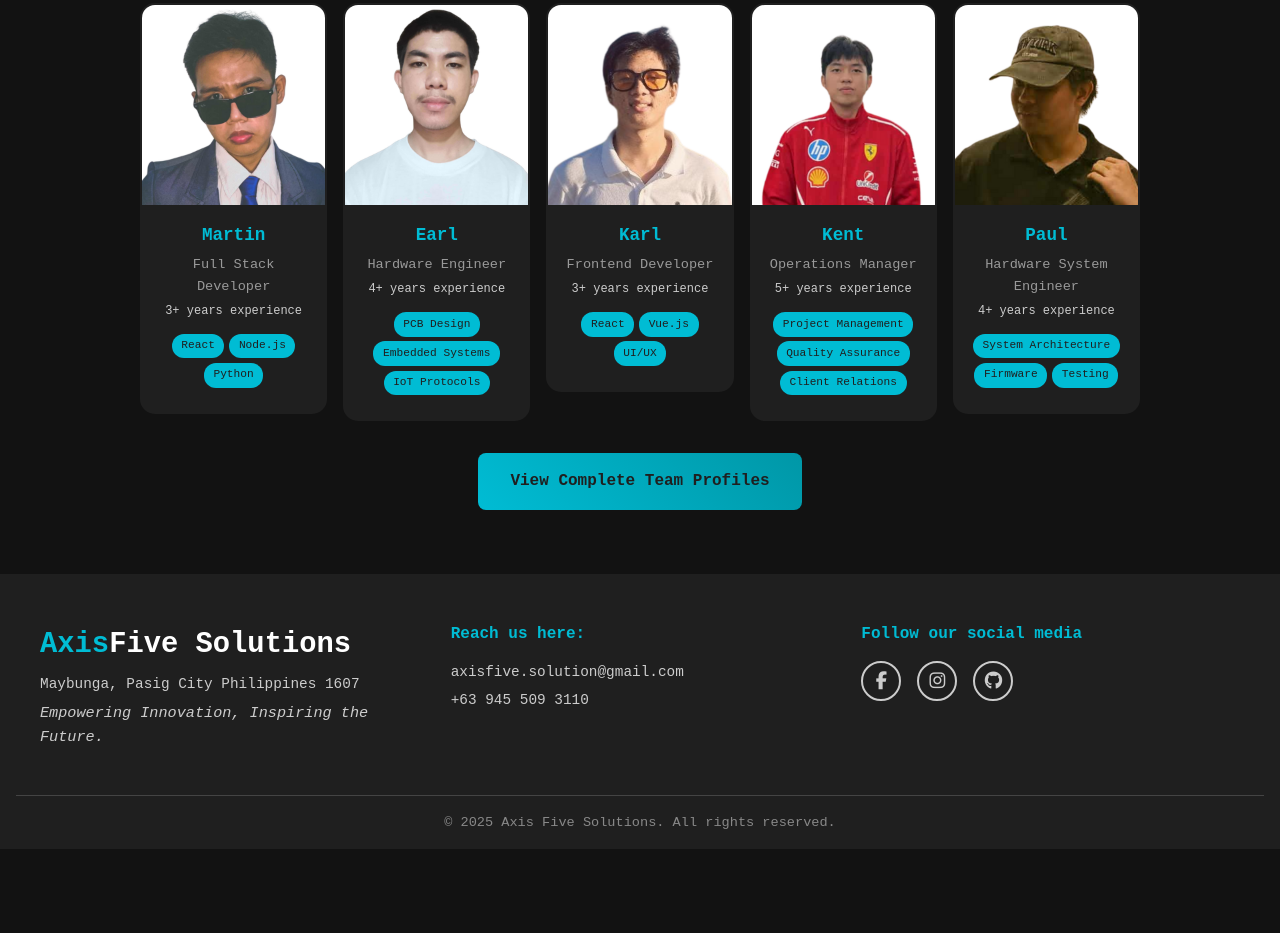
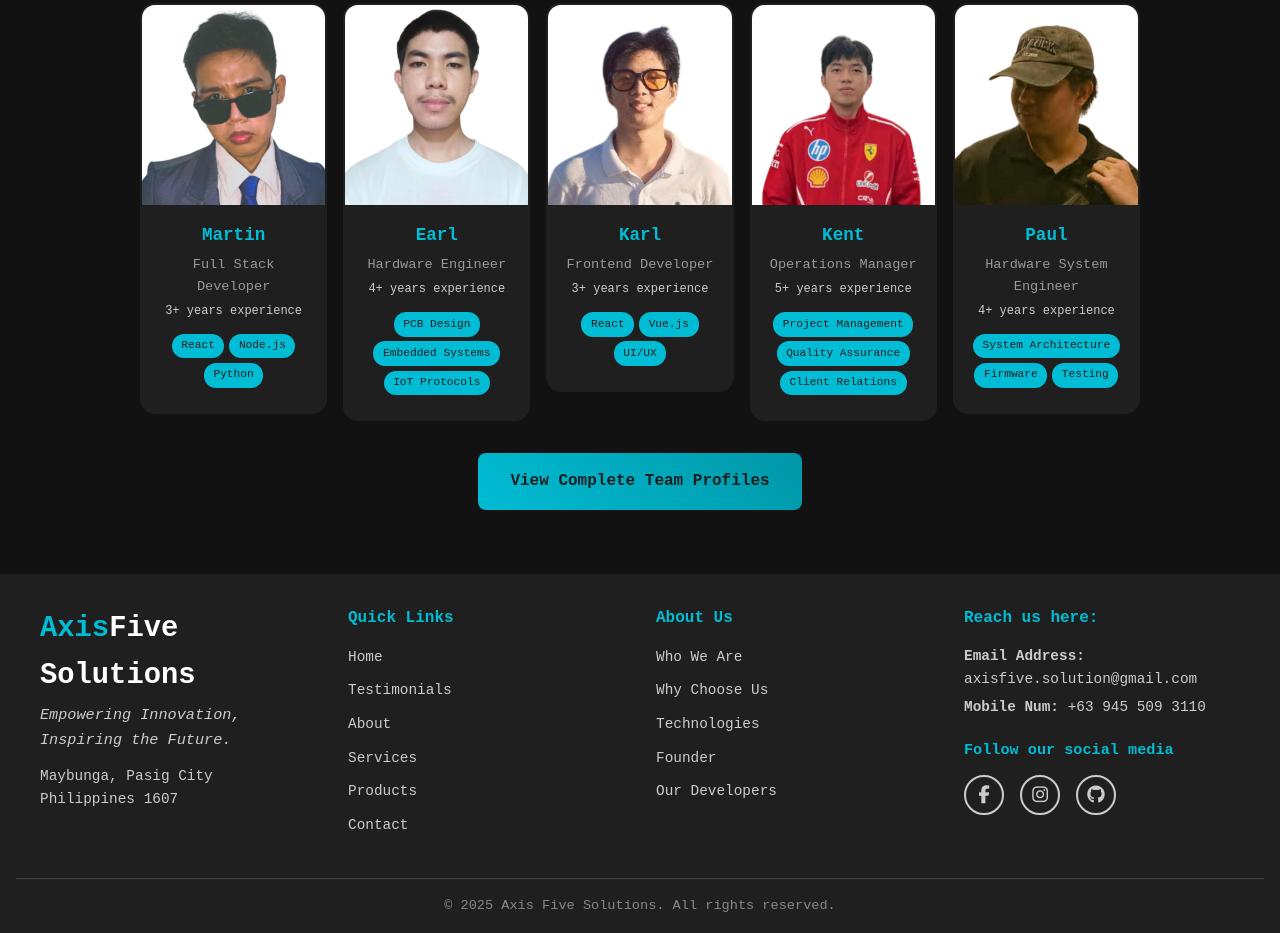
Before and after one commit to MartinColoma/Axis-Five, a website: page pages/about/about.html in a window 1280 px wide. Shown: the part 5530-6463 px from the top of the page. Before the commit the page ends 6379 px from the top, so only its background shows below. Drawn offline with Linux system fonts and the light colour scheme.

Commit message:
footer directories updated

```diff
--- a/pages/about/about.css
+++ b/pages/about/about.css
@@ -637,23 +637,23 @@ header {
 footer {
   background-color: #1f1f1f;
   color: #fff;
-  padding: 3rem 1rem 1rem;
+  padding: 2rem 1rem 1rem;
   font-family: Arial, sans-serif;
 }
 
 .footer-container {
   display: flex;
-  justify-content: space-between;
+  justify-content: space-between; /* pushes left/center/right */
   align-items: flex-start;
-  flex-wrap: wrap;
+  flex-wrap: wrap; /* stacks on smaller screens */
   max-width: 1200px;
   margin: 0 auto;
-  gap: 2rem;
+  gap: 2rem; /* keep breathing room on wrap */
 }
 
 .footer-column {
   flex: 1;
-  min-width: 250px;
+  min-width: 200px; /* prevents too much squish */
 }
 
 .footer-logo h1 {
@@ -689,9 +689,44 @@ footer {
   color: #00bcd4;
 }
 
+.footer-column h4 {
+  margin-bottom: 0.8rem;
+  margin-top: 1.2rem;
+  font-size: 0.95rem;
+  color: #00bcd4;
+}
+
+/* Footer Links Styling */
 .footer-links {
+  list-style: none;
+  padding: 0;
+  margin: 0;
+}
+
+.footer-links li {
+  margin-bottom: 0.5rem;
+}
+
+.footer-links a {
+  color: #ccc;
+  text-decoration: none;
+  font-size: 0.9rem;
+  transition: color 0.3s ease;
+}
+
+.footer-links a:hover {
+  color: #00bcd4;
+}
+
+/* Social Links Container */
+.footer-social {
+  margin-top: 1.2rem;
+}
+
+.social-links {
   display: flex;
   gap: 1rem;
+  margin-top: 0.5rem;
 }
 
 .footer-btn {
@@ -709,20 +744,20 @@ footer {
 }
 
 .footer-btn:hover {
-  background-color: #00bcd4;
-  border: 2px solid #00bcd4;
+  background-color: #0097a7;
+  border: 2px solid #0097a7;
   color: #1f1f1f;
-  transform: translateY(-3px);
 }
 
 .copyright {
-  border-top: 1px solid #444;
+  border-top: 1px solid #444; /* can be #fff if you want solid white */
   text-align: center;
   margin-top: 2rem;
   padding-top: 1rem;
   font-size: 0.85rem;
   color: #888;
 }
+
 
 /* Responsive Design */
 @media (max-width: 1200px) {
--- a/pages/about/about.html
+++ b/pages/about/about.html
@@ -4,7 +4,7 @@
   <meta charset="UTF-8">
   <meta name="viewport" content="width=device-width, initial-scale=1.0">
   <title>About Us - Axis Five Solutions</title>
-  <link rel="stylesheet" href="/pages/about/about.css">
+  <link rel="stylesheet" href="./about.css">
   <link rel="icon" type="image/png" href="../../images/Logos/A5_Logo1.png" />
   <link rel="stylesheet" href="https://cdnjs.cloudflare.com/ajax/libs/font-awesome/6.5.0/css/all.min.css">
 </head>
@@ -15,23 +15,23 @@
       <h1><span class="axis">Axis</span><span class="five">Five Solutions</span></h1>
     </div>
     <ul class="nav-links">
-      <li><a href="/index.html" class="active">Home</a></li>
-      <li><a href="/index.html#testimonials">Testimonials</a></li>
+      <li><a href="../../index.html" class="active">Home</a></li>
+      <li><a href="../../index.html#testimonials">Testimonials</a></li>
       <!-- About Dropdown -->
       <li class="dropdown">
-        <a href="/index.html#about">About</a>
+        <a href="../../index.html#about">About</a>
         <div class="dropdown-content">
-          <a href="/pages/about/about.html#about">Who We Are</a>
-          <a href="/pages/about/about.html#why-us">Why Choose Us</a>
-          <a href="/pages/about/about.html#tech-stack">Technologies</a>
-          <a href="/pages/about/about.html#founder">Founder</a>
-          <a href="/pages/about/about.html#team">Our Developers</a>
+          <a href="./about.html#about">Who We Are</a>
+          <a href="./about.html#why-us">Why Choose Us</a>
+          <a href="./about.html#tech-stack">Technologies</a>
+          <a href="./about.html#founder">Founder</a>
+          <a href="./about.html#team">Our Developers</a>
         </div>
       </li>
 
       <!-- Services Dropdown -->
       <li class="dropdown">
-        <a href="/index.html#services">Services</a>
+        <a href="../../index.html#services">Services</a>
         <!-- <div class="dropdown-content">
           <a href="#services">IoT Solutions</a>
           <a href="#services">IT Consulting</a>
@@ -41,14 +41,14 @@
 
       <!-- Products Dropdown -->
       <li class="dropdown">
-        <a href="/index.html#products">Products</a>
+        <a href="../../index.html#products">Products</a>
         <!-- <div class="dropdown-content">
           <a href="#products">Smart Environment Monitor</a>
           <a href="#products">Connected Security System</a>
         </div> -->
       </li>
 
-      <li><a href="/index.html#contact">Contact</a></li>
+      <li><a href="../../index.html#contact">Contact</a></li>
     </ul>
   </nav>
 </header>
@@ -371,24 +371,48 @@
           <span class="footer-axis">Axis</span><span class="footer-five">Five Solutions</span>
         </h1>
       </div>
+      <p class="tagline">Empowering Innovation, Inspiring the Future.</p>
       <p class="subtitle">Maybunga, Pasig City Philippines 1607</p>
-      <p class="tagline">Empowering Innovation, Inspiring the Future.</p>
     </div>
 
-    <!-- Column 2: Reach Us -->
+    <!-- Column 2: Quick Links -->
+    <div class="footer-column">
+      <h3>Quick Links</h3>
+      <ul class="footer-links">
+        <li><a href="../../index.html#home">Home</a></li>
+        <li><a href="../../index.html#testimonials">Testimonials</a></li>
+        <li><a href="./about.html">About</a></li>
+        <li><a href="../../index.html#services">Services</a></li>
+        <li><a href="../../index.html#products">Products</a></li>
+        <li><a href="../../index.html#contact">Contact</a></li>
+      </ul>
+    </div>
+
+    <!-- Column 3: About Sublinks -->
+    <div class="footer-column">
+      <h3>About Us</h3>
+      <ul class="footer-links">
+        <li><a href="./about.html#about">Who We Are</a></li>
+        <li><a href="./about.html#why-us">Why Choose Us</a></li>
+        <li><a href="./about.html#tech-stack">Technologies</a></li>
+        <li><a href="./about.html#founder">Founder</a></li>
+        <li><a href="./about.html#team">Our Developers</a></li>
+      </ul>
+    </div>
+
+    <!-- Column 4: Contact & Social -->
     <div class="footer-column">
       <h3>Reach us here:</h3>
-      <p class="subtitle">axisfive.solution@gmail.com</p>
-      <p class="subtitle">+63 945 509 3110</p>
-    </div>
+      <p class="subtitle"><strong>Email Address:</strong> axisfive.solution@gmail.com</p>
+      <p class="subtitle"><strong>Mobile Num:</strong> +63 945 509 3110</p>
 
-    <!-- Column 3: Social Media -->
-    <div class="footer-column">
-      <h3>Follow our social media</h3>
-      <div class="footer-links">
-        <a href="https://www.facebook.com/axisfive.solutions/" target="_blank" class="footer-btn"><i class="fab fa-facebook-f"></i></a>
-        <a href="https://www.instagram.com/a5.sol/" target="_blank" class="footer-btn"><i class="fab fa-instagram"></i></a>
-        <a href="https://github.com/MartinColoma/Axis-Five" target="_blank" class="footer-btn"><i class="fab fa-github"></i></a>
+      <div class="footer-social">
+        <h4>Follow our social media</h4>
+        <div class="social-links">
+          <a href="https://www.facebook.com/axisfive.solutions/" target="_blank" class="footer-btn"><i class="fab fa-facebook-f"></i></a>
+          <a href="https://www.instagram.com/a5.sol/" target="_blank" class="footer-btn"><i class="fab fa-instagram"></i></a>
+          <a href="https://github.com/MartinColoma/Axis-Five" target="_blank" class="footer-btn"><i class="fab fa-github"></i></a>
+        </div>
       </div>
     </div>
   </div>
```
Also changed, not shown: index.html (+24 -24 lines).
